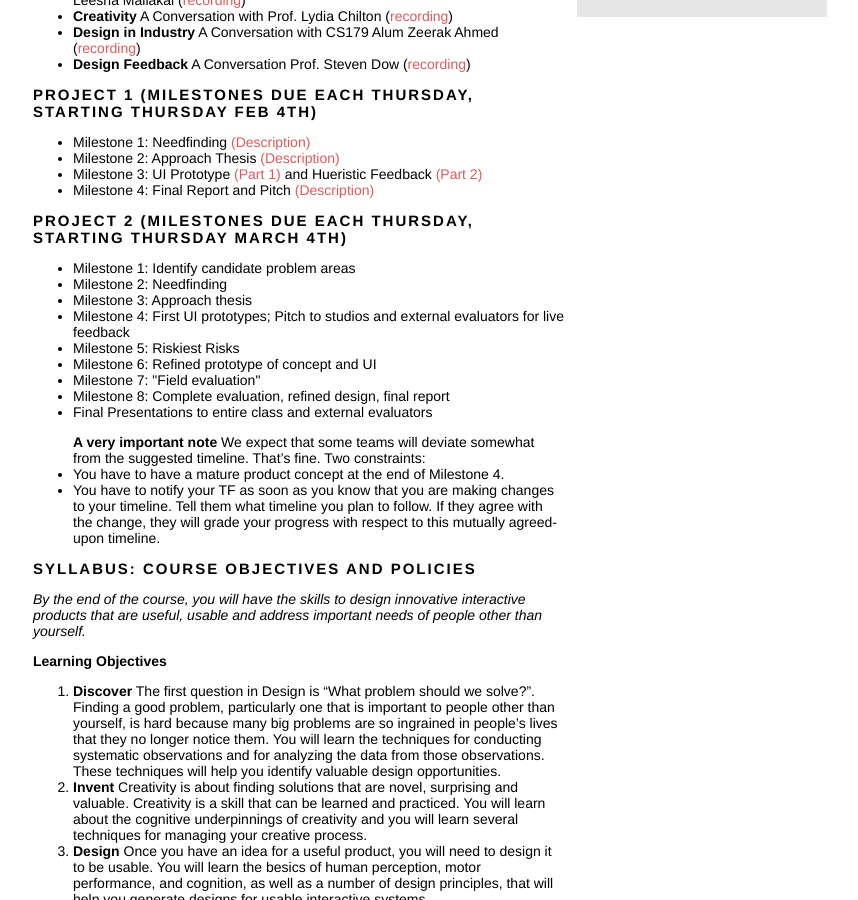
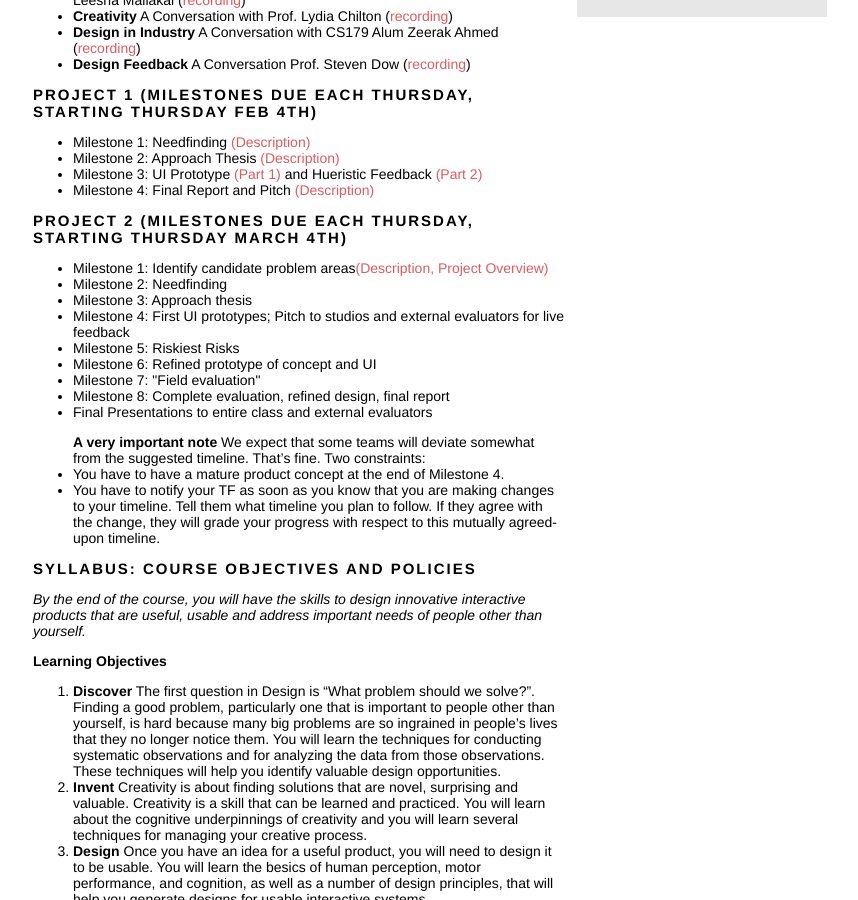
Before and after one commit to eglassman/eglassman.github.io, a Jekyll site: the page built from cs179.html, in a window 1280 px wide and 900 px high, scrolled down 818 px. Shown: the whole window, without its empty margins (210-1068 px from the left). Built offline with Jekyll 4.4.1, drawn with Linux system fonts in a browser that asks for light colours.

Commit message:
added project 2 overview

```diff
--- a/cs179.html
+++ b/cs179.html
@@ -115,7 +115,7 @@ The course covers skills and techniques necessary to design innovative interacti
     <div>
       <ul>
       <!-- <li><a href="https://docs.google.com/document/d/1AOk4FJU4GaMQ98T4jRvHfu_UYaIxEdUrv5d2aZX6f30/edit">Milestone 1: Identify candidate problem areas</a> due Wed Mar 25</li> -->
-      <li>Milestone 1: Identify candidate problem areas</a></li>
+      <li>Milestone 1: Identify candidate problem areas<a href="https://docs.google.com/document/d/1A-QEzN4ruSxDUTnDsiyTsVRjZeOm2ba6ZFU2dOBhBLk/edit?usp=sharing">(Description, Project Overview)</a></li>
       <li>Milestone 2: Needfinding</li>
       <li>Milestone 3: Approach thesis</li>
       <!-- <li><a href="https://docs.google.com/document/d/12Wc_xOcb9AwTpPHjQyABqJXuPBeHa9g2bTdV_XnyetY/edit?usp=sharing">Milestone 4: First UI prototypes; pitch</a> due Wed Apr 8 [External evaluators provide live feedback]</li> -->
```
